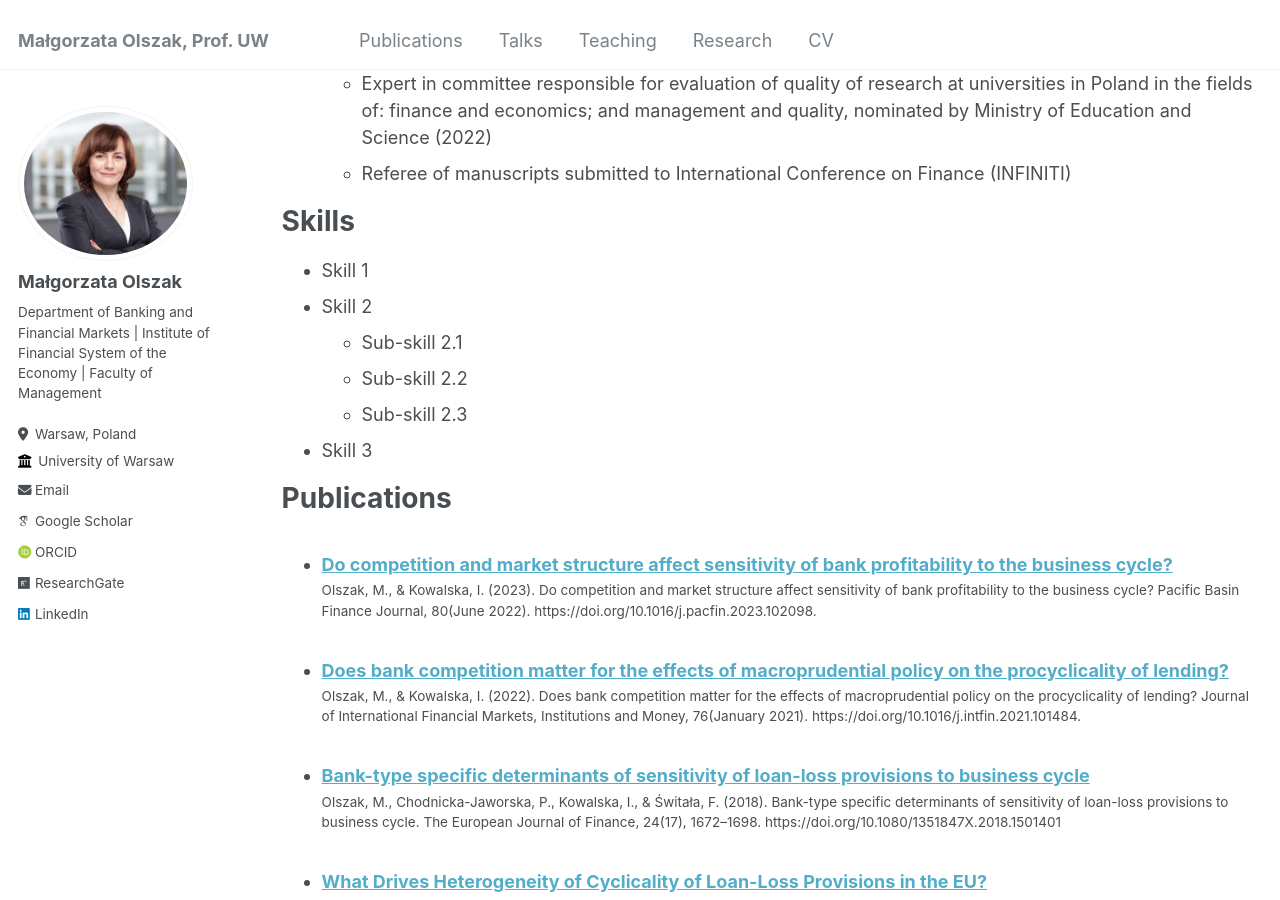
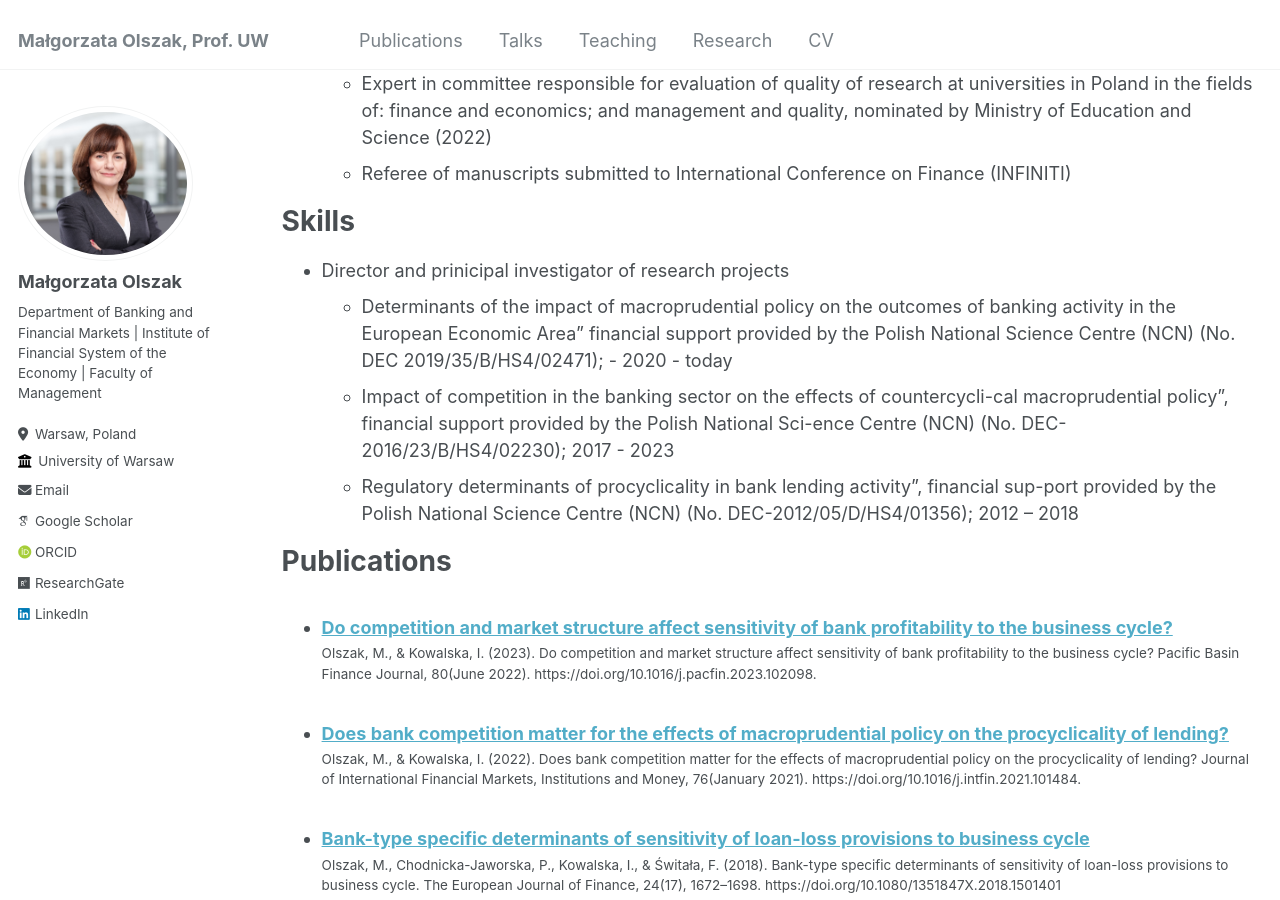
Before and after one commit to ma-olszak/ma-olszak.github.io, a Jekyll site: the page built from _pages/cv.md, in a window 1280 px wide and 900 px high, scrolled down 1820 px. Built offline with Jekyll 4.4.1, drawn with Linux system fonts in a browser that asks for light colours; some web fonts are replaced.

Commit message:
Update cv.md

```diff
--- a/_pages/cv.md
+++ b/_pages/cv.md
@@ -55,12 +55,11 @@ Work experience
 
 Skills
 ======
-* Skill 1
-* Skill 2
-  * Sub-skill 2.1
-  * Sub-skill 2.2
-  * Sub-skill 2.3
-* Skill 3
+* Director and prinicipal investigator of research projects
+  * Determinants of the impact of macroprudential policy on the outcomes of banking activity in the European Economic Area” financial support provided by the Polish National Science Centre (NCN) (No. DEC 2019/35/B/HS4/02471); - 2020 - today
+  * Impact of competition in the banking sector on the effects of countercycli-cal macroprudential policy”,  financial support provided by the Polish National Sci-ence Centre (NCN) (No. DEC-2016/23/B/HS4/02230); 2017 - 2023
+  * Regulatory determinants of procyclicality in bank lending activity”, financial sup-port provided by the Polish National Science Centre (NCN) (No. DEC-2012/05/D/HS4/01356); 2012 – 2018
+
 
 Publications
 ======
```
